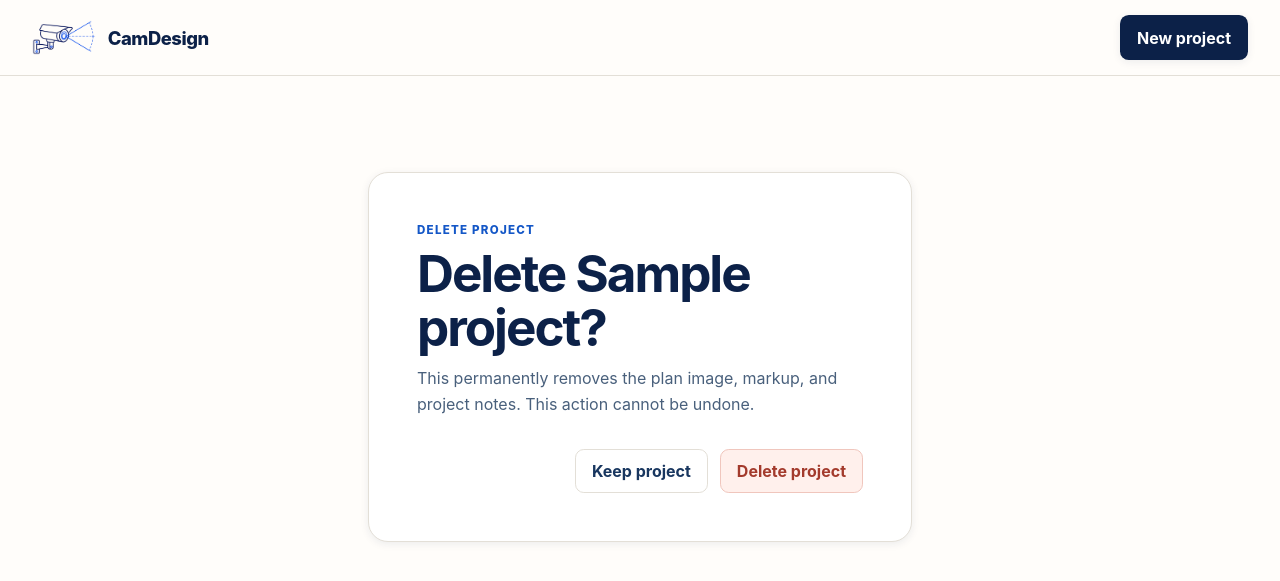
After one commit to cavecomputing/camdesign, a Python web app: template src/camdesign/templates/projects/confirm_delete.html in a window 1280 px wide. The commit adds this page. Shown: the top 581 px of the page. Run offline with Jinja, Linux system fonts and the light colour scheme; the template is opened without the code that fills it: most values are stand-ins (such as "Sample title", 1, 10 or a date in 2020).

Commit message:
Add project deletion controls

```diff
--- a/src/camdesign/repositories/projects.py
+++ b/src/camdesign/repositories/projects.py
@@ -54,6 +54,11 @@ class SQLiteProjectRepository:
             "SELECT * FROM projects WHERE id = ?", (project_id,)
         ).fetchone()
         return _project_from_row(row) if row else None
+
+    def delete(self, project_id: str) -> bool:
+        cursor = self.connection.execute("DELETE FROM projects WHERE id = ?", (project_id,))
+        self.connection.commit()
+        return cursor.rowcount == 1
 
     def create(
         self,
--- a/src/camdesign/static/css/components.css
+++ b/src/camdesign/static/css/components.css
@@ -209,6 +232,27 @@
   padding: var(--space-7);
   text-align: center;
   background: var(--canvas);
+}
+
+.confirmation-card {
+  width: min(34rem, 100%);
+  margin: var(--space-7) auto 0;
+  border: 1px solid var(--line);
+  border-radius: var(--radius-lg);
+  padding: var(--space-7);
+  background: var(--surface);
+  box-shadow: var(--shadow-sm);
+}
+
+.confirmation-card p:not(.eyebrow) {
+  margin-top: var(--space-3);
+}
+
+.confirmation-card__actions {
+  display: flex;
+  justify-content: flex-end;
+  gap: var(--space-3);
+  margin-top: var(--space-6);
 }
 
 .empty-state p {
--- a/src/camdesign/templates/editor/workspace.html
+++ b/src/camdesign/templates/editor/workspace.html
@@ -12,7 +12,7 @@
     data-catalog-url="{{ url_for('api.equipment_catalog') }}"
   >
     <header class="workspace-bar">
-      <a class="brand brand--compact" href="{{ url_for('projects.index') }}" aria-label="Back to projects">
+      <a class="brand" href="{{ url_for('projects.index') }}" aria-label="Back to projects">
         <img
           class="brand__logo"
           src="{{ url_for('static', filename='images/camdesign-logo.png') }}"
--- /dev/null
+++ b/src/camdesign/templates/projects/confirm_delete.html
@@ -0,0 +1,18 @@
+{% extends "base.html" %}
+
+{% block title %}Delete {{ project.name }} · CamDesign{% endblock %}
+
+{% block content %}
+  <section class="confirmation-card" aria-labelledby="delete-project-title">
+    <p class="eyebrow">Delete project</p>
+    <h1 id="delete-project-title">Delete {{ project.name }}?</h1>
+    <p>This permanently removes the plan image, markup, and project notes. This action cannot be undone.</p>
+    <div class="confirmation-card__actions">
+      <a class="button button--quiet" href="{{ url_for('projects.index') }}">Keep project</a>
+      <form method="post" action="{{ url_for('projects.delete', project_id=project.id) }}">
+        <input type="hidden" name="csrf_token" value="{{ csrf_token() }}">
+        <button class="button button--danger" type="submit">Delete project</button>
+      </form>
+    </div>
+  </section>
+{% endblock %}
```
Also changed, not shown: other parts of src/camdesign/static/css/components.css (+27 -4 lines), src/camdesign/blueprints/projects/routes.py (+22 -1 lines), src/camdesign/services/projects.py (+20 -0 lines), src/camdesign/templates/projects/index.html (+10 -2 lines), tests/integration/test_projects.py (+26 -0 lines).
